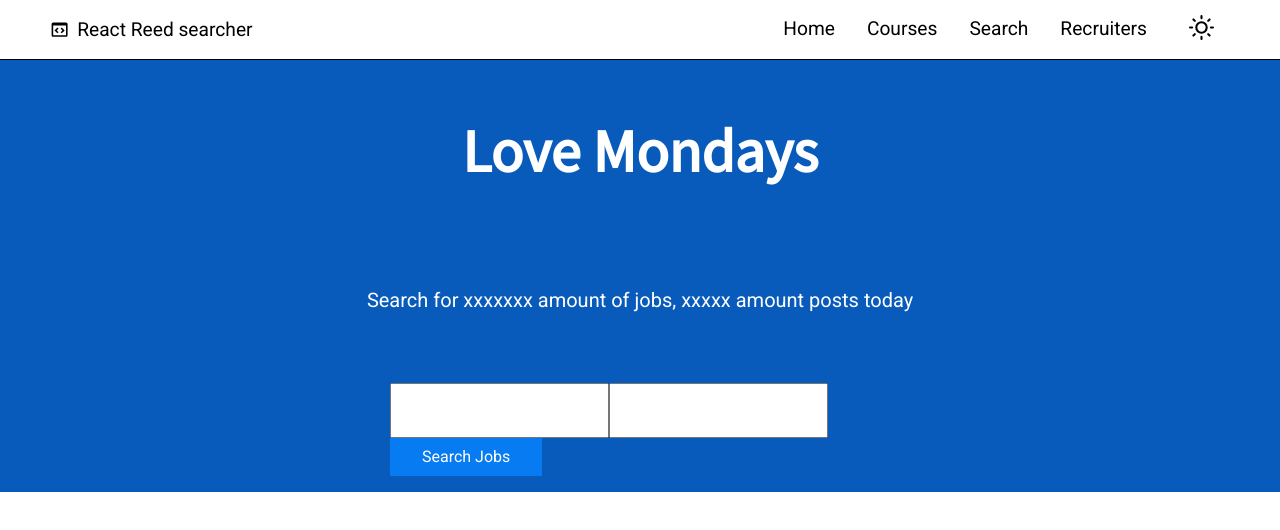
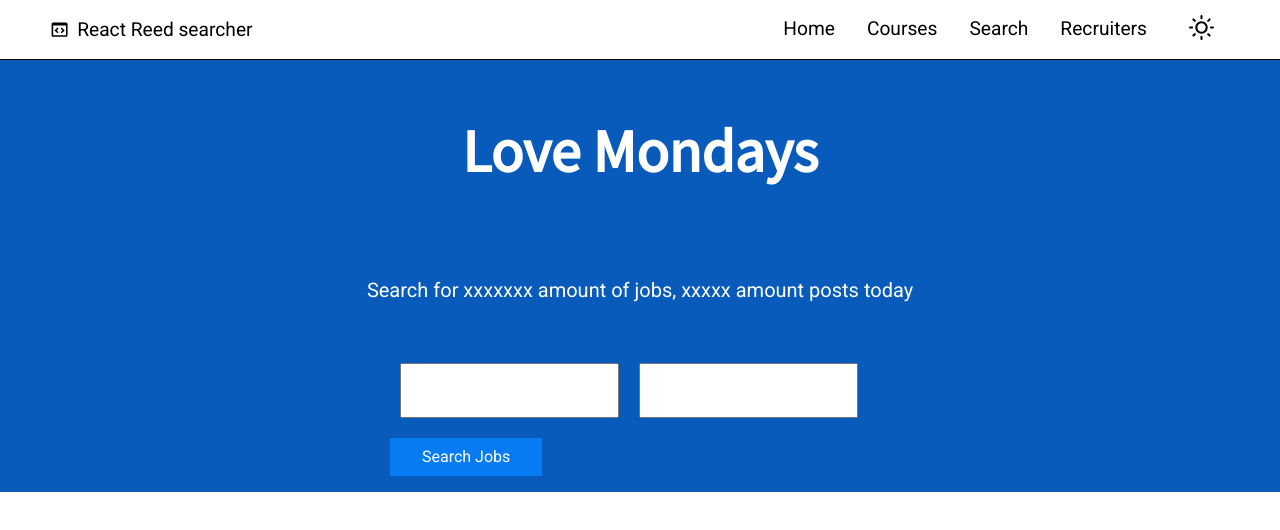
Before and after one commit to luke-h1/reed-jobsearch-react, a React (Create React App) app: page / in a window 1280 px wide. Shown: the top 530 px of the page. Built offline with nearby package versions, Linux system fonts and the light colour scheme.

Commit message:
fix splash container

```diff
--- a/src/components/Splash/Splash.jsx
+++ b/src/components/Splash/Splash.jsx
@@ -21,7 +21,7 @@ const Splash = () => (
         <SplashForm>
           <SplashInput />
           <SplashInput />
-          <SplashButton>Search Jobs</SplashButton>
+          <SplashButton rounded="true">Search Jobs</SplashButton>
         </SplashForm>
       </SplashGrid>
     </SplashSection>
--- a/src/components/Splash/SplashElements.jsx
+++ b/src/components/Splash/SplashElements.jsx
@@ -49,13 +49,15 @@ export const SplashTitle = styled.h1`
 `;
 
 export const SplashForm = styled.form`
-  width:500px;
+  width: 500px;
+  display: block;
   margin: 0 auto;
-`
+`;
 
 export const SplashInput = styled.input`
   padding: 1rem;
-`
+  margin: 0 10px 20px 10px;
+`;
 
 export const SplashButton = styled.button`
   background: ${({ primary }) => (primary ? '#f26a2e' : '#077bf1')};
@@ -65,7 +67,7 @@ export const SplashButton = styled.button`
   font-size: ${({ big }) => (big ? '20px' : '16px')};
   outline: 0;
   border: none;
-  min-width: 100px;
+  min-width: 50px;
   cursor: pointer;
   text-decoration: none;
   transition: 0.3s !important;
@@ -77,8 +79,4 @@ export const SplashButton = styled.button`
   @media (max-width: 900px) {
     display: none;
   }
-`
-
-// SplashForm,
-// SplashInput,
-// SplashButton,
+`;
```
